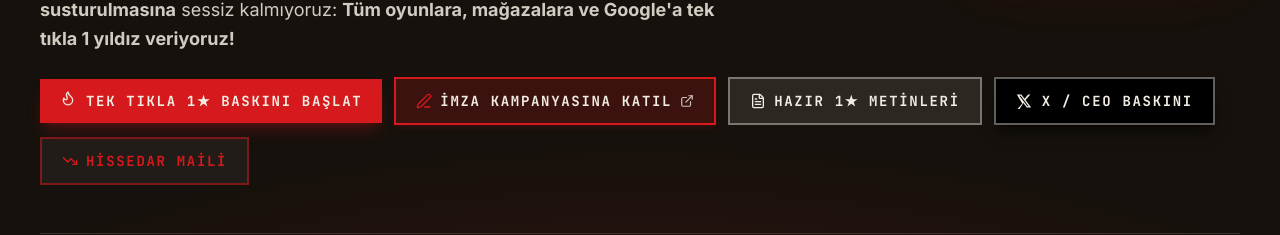
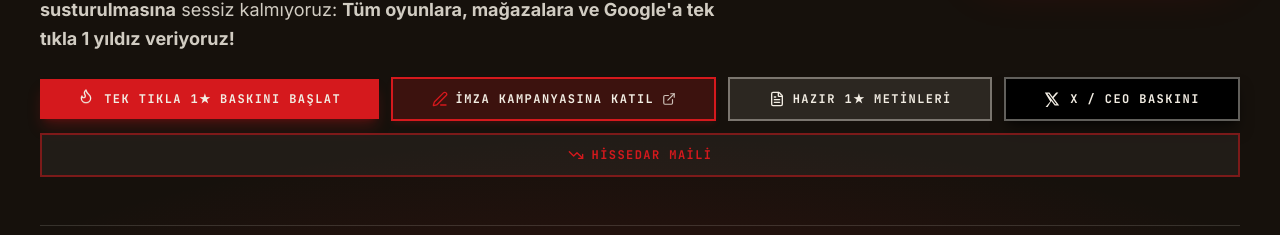
Before and after one commit to efekrbas/boykotparadox, a Next.js app: page / in a window 1280 px wide. Shown: the part 493-728 px from the top of the page. Built offline with nearby package versions, Linux system fonts and the light colour scheme; no server answers.

Commit message:
style: add flex-grow to hero buttons to fix awkward wrapping layout

```diff
--- a/src/components/CampaignClient.tsx
+++ b/src/components/CampaignClient.tsx
@@ -428,13 +428,13 @@
 
           {/* Primary Action Buttons */}
           <div
-            className="rise mt-6 flex flex-col sm:flex-row sm:flex-wrap items-stretch sm:items-center gap-2.5 sm:gap-3"
+            className="rise mt-6 flex flex-col sm:flex-row sm:flex-wrap items-stretch sm:items-center gap-2.5 sm:gap-3 w-full"
             style={{ animationDelay: "240ms" }}
           >
             <button
               type="button"
               onClick={() => setIsBulkModalOpen(true)}
-              className="group inline-flex w-full sm:w-auto items-center justify-center gap-2.5 bg-seal px-5 py-3 font-mono text-xs sm:text-sm font-bold uppercase tracking-[0.12em] text-paper transition-all hover:brightness-110 shadow-lg shadow-seal/25 active:translate-y-px"
+              className="grow group inline-flex w-full sm:w-auto items-center justify-center gap-2.5 bg-seal px-4 py-3 font-mono text-xs sm:text-xs font-bold uppercase tracking-[0.12em] text-paper transition-all hover:brightness-110 shadow-lg shadow-seal/25 active:translate-y-px"
             >
               <Flame className="size-4 animate-bounce" />
               <span>Tek Tıkla 1★ Baskını Başlat</span>
@@ -444,7 +444,7 @@
               href={PETITION_URL}
               target="_blank"
               rel="noopener noreferrer"
-              className="group inline-flex w-full sm:w-auto items-center justify-center gap-2 border-2 border-seal bg-seal/20 px-5 py-3 font-mono text-xs sm:text-sm font-bold uppercase tracking-[0.12em] text-paper transition-all hover:bg-seal hover:text-paper shadow-md shadow-seal/10"
+              className="grow group inline-flex w-full sm:w-auto items-center justify-center gap-2 border-2 border-seal bg-seal/20 px-4 py-3 font-mono text-xs sm:text-xs font-bold uppercase tracking-[0.12em] text-paper transition-all hover:bg-seal hover:text-paper shadow-md shadow-seal/10"
             >
               <PenLine className="size-4 text-seal group-hover:text-paper transition-colors" />
               <span>İmza Kampanyasına Katıl</span>
@@ -454,7 +454,7 @@
             <button
               type="button"
               onClick={() => scrollTo("sablonlar")}
-              className="inline-flex w-full sm:w-auto items-center justify-center gap-2 border-2 border-paper/40 bg-paper/10 px-5 py-3 font-mono text-xs sm:text-sm font-bold uppercase tracking-[0.12em] text-paper transition-all hover:border-paper hover:bg-paper/20"
+              className="grow inline-flex w-full sm:w-auto items-center justify-center gap-2 border-2 border-paper/40 bg-paper/10 px-4 py-3 font-mono text-xs sm:text-xs font-bold uppercase tracking-[0.12em] text-paper transition-all hover:border-paper hover:bg-paper/20"
             >
               <FileText className="size-4" />
               <span>Hazır 1★ Metinleri</span>
@@ -463,7 +463,7 @@
             <button
               type="button"
               onClick={() => scrollTo("tweet-baskini")}
-              className="inline-flex w-full sm:w-auto items-center justify-center gap-2.5 border-2 border-paper/40 bg-black px-5 py-3 font-mono text-xs sm:text-sm font-bold uppercase tracking-[0.12em] text-paper transition-all hover:border-paper hover:bg-neutral-900 shadow-lg shadow-black/50 active:translate-y-px"
+              className="grow inline-flex w-full sm:w-auto items-center justify-center gap-2.5 border-2 border-paper/40 bg-black px-4 py-3 font-mono text-xs sm:text-xs font-bold uppercase tracking-[0.12em] text-paper transition-all hover:border-paper hover:bg-neutral-900 shadow-lg shadow-black/50 active:translate-y-px"
             >
               <XIcon className="size-4 text-paper" />
               <span>X / CEO Baskını</span>
@@ -472,7 +472,7 @@
             <button
               type="button"
               onClick={() => scrollTo("hissedar-baskisi")}
-              className="inline-flex w-full sm:w-auto items-center justify-center gap-2 border-2 border-seal/50 bg-paper/5 px-5 py-3 font-mono text-xs sm:text-sm font-bold uppercase tracking-[0.12em] text-seal transition-all hover:border-seal hover:bg-seal/10 active:translate-y-px"
+              className="grow inline-flex w-full sm:w-auto items-center justify-center gap-2 border-2 border-seal/50 bg-paper/5 px-4 py-3 font-mono text-xs sm:text-xs font-bold uppercase tracking-[0.12em] text-seal transition-all hover:border-seal hover:bg-seal/10 active:translate-y-px"
             >
               <TrendingDown className="size-4" />
               <span>Hissedar Maili</span>
```
